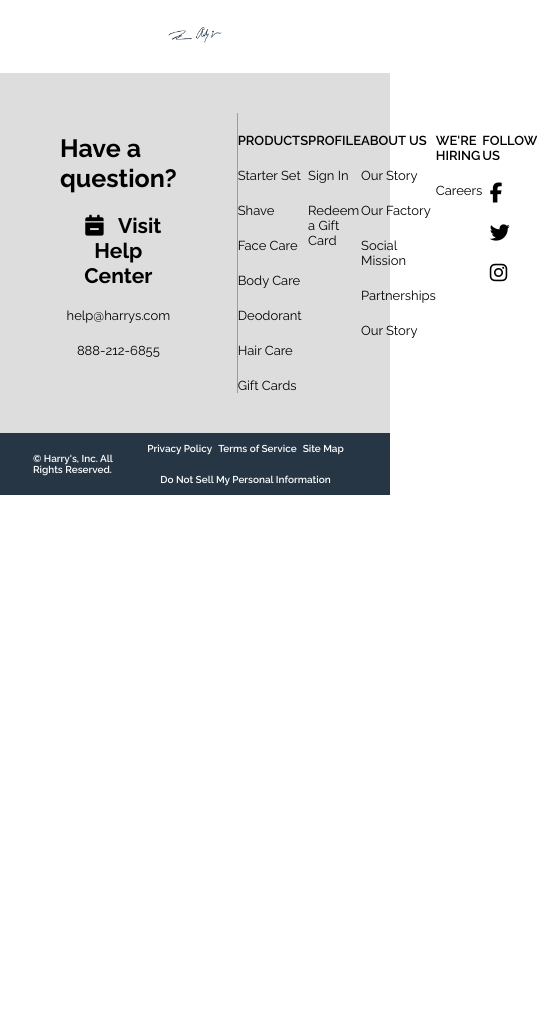
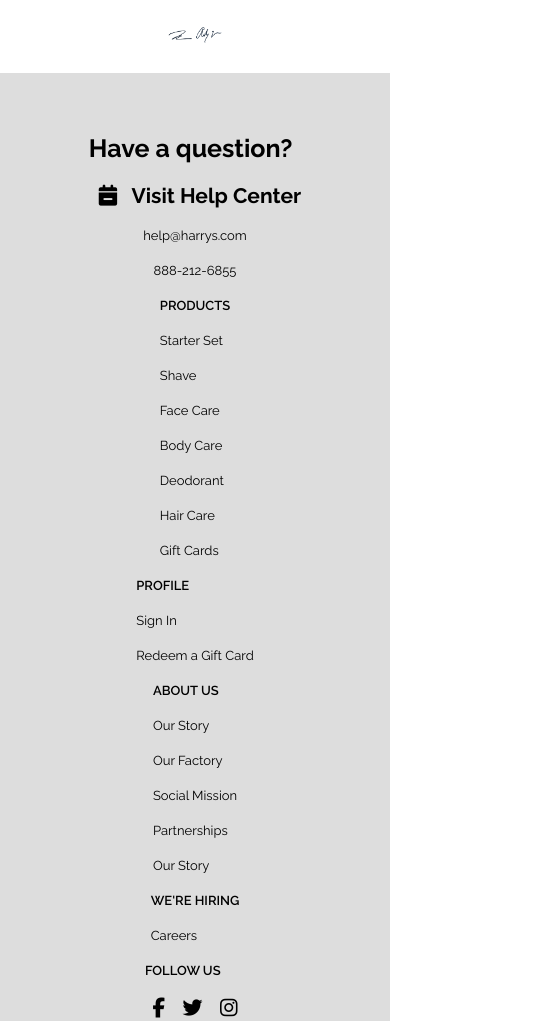
Before and after one commit to usama-khalied/Harry-s---Quality-Mens-and-Woman, a plain HTML site: page index.html in a window 390 px wide. Shown: the part 7268-8289 px from the top of the page, 537 px wide, since content can reach past the window. Before the commit the page ends 7763 px from the top, so only its background shows below. Drawn offline with Linux system fonts and the light colour scheme; a web font is replaced by a local one.

Commit message:
Update style.css

```diff
--- a/style.css
+++ b/style.css
@@ -375,6 +375,7 @@ footer {
 }
 .foot-row {
     display: flex;
+    padding: 4rem 0;
     justify-content: space-around;
 }
 .footer-row .foot-col ul {
@@ -382,9 +383,6 @@ footer {
     flex-direction: column;
     align-items: center;
     justify-content: center;
-}
-.foot-row {
- padding: 4rem 0;
 }
 .foot-col li {
     margin: 2rem 0 0;
@@ -435,3 +433,17 @@ footer {
     font-size: 1rem;
     color:white
 }
+@media (max-width:820px){
+    .foot-row {
+flex-direction: column;
+align-items: center;
+    }
+    .foot-col:nth-child(1) {
+border-right: none;
+padding: 0 0 0;
+
+    }
+    .bottom-footer {
+ flex-direction: column;
+    }
+}
```
